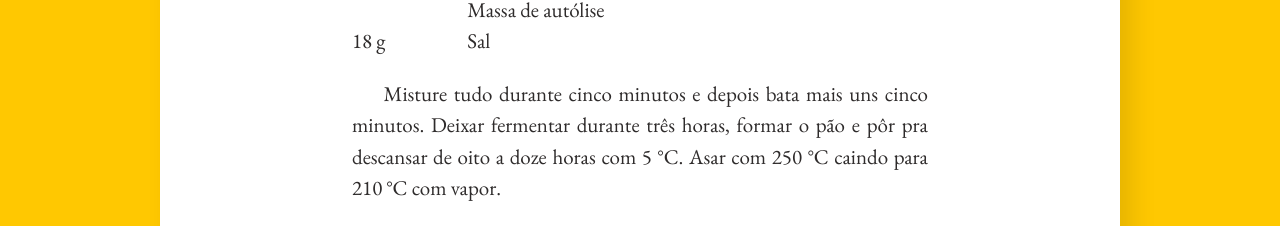
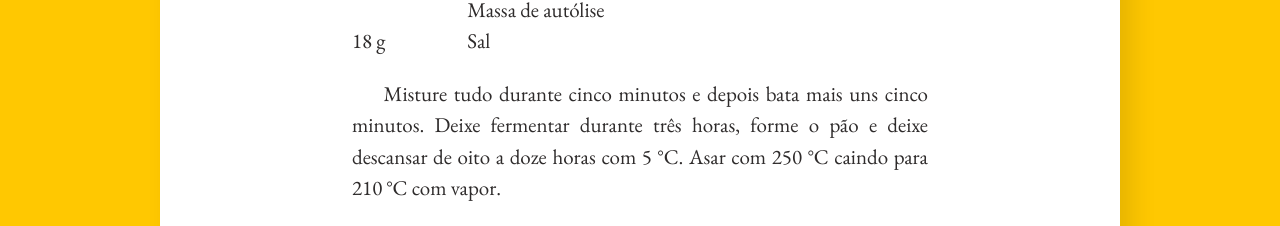
Before and after one commit to tibroc/botanica-aplicada, a Jekyll site: the page built from _posts/2020-04-26-pain-de-campagne.md, in a window 1280 px wide. Shown: the part 1091-1317 px from the top of the page. Built offline with Jekyll 4.4.1, drawn with Linux system fonts in a browser that asks for light colours; grey boxes are pictures that could not be loaded.

Commit message:
Update _posts/2020-04-26-pain-de-campagne.md
Co-authored-by: jonogbroc <64497978+jonogbroc@users.noreply.github.com>

```diff
--- a/_posts/2020-04-26-pain-de-campagne.md
+++ b/_posts/2020-04-26-pain-de-campagne.md
@@ -68,7 +68,7 @@ Misture tudo e deixe descansar de uma a duas horas.
 </table>
 
 Misture tudo durante cinco minutos e depois bata mais uns cinco minutos.
-Deixar fermentar durante três horas, formar o pão e pôr pra
+Deixe fermentar durante três horas, forme o pão e deixe
 descansar de oito a doze horas com 5 °C.
 Asar com 250 °C caindo para 210 °C com vapor.
 
```
